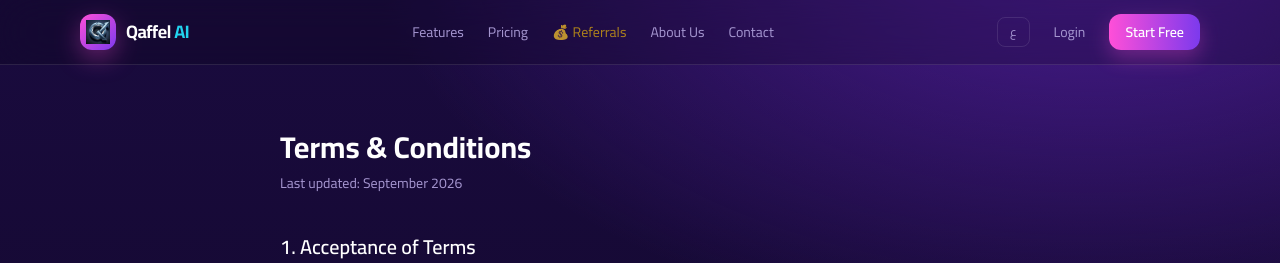
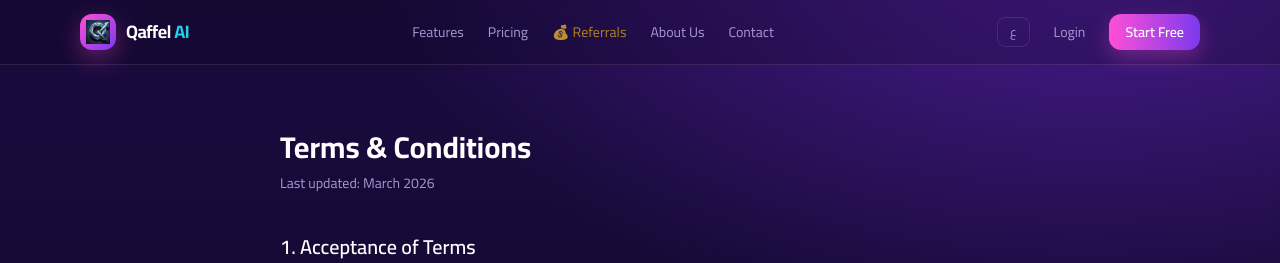
Before and after one commit to Mohnadalqaysiah/MoshAiPro, a React (Vite) app in the folder frontend/: page /en/terms in a window 1280 px wide. Shown: the top 263 px of the page. Built offline with nearby package versions, Linux system fonts and the light colour scheme.

Commit message:
Update last updated date in Terms page

```diff
--- a/frontend/src/pages/Terms.jsx
+++ b/frontend/src/pages/Terms.jsx
@@ -7,7 +7,7 @@ import useBreadcrumbSchema from '../hooks/useBreadcrumbSchema'
 const T = {
   ar: {
     h1: 'الشروط والأحكام',
-    updated: 'آخر تحديث: سبتمبر 2026',
+    updated: 'آخر تحديث: مارس 2026',
     sections: [
       {
         h: '1. قبول الشروط',
@@ -49,7 +49,7 @@ const T = {
   },
   en: {
     h1: 'Terms & Conditions',
-    updated: 'Last updated: September 2026',
+    updated: 'Last updated: March 2026',
     sections: [
       {
         h: '1. Acceptance of Terms',
```
